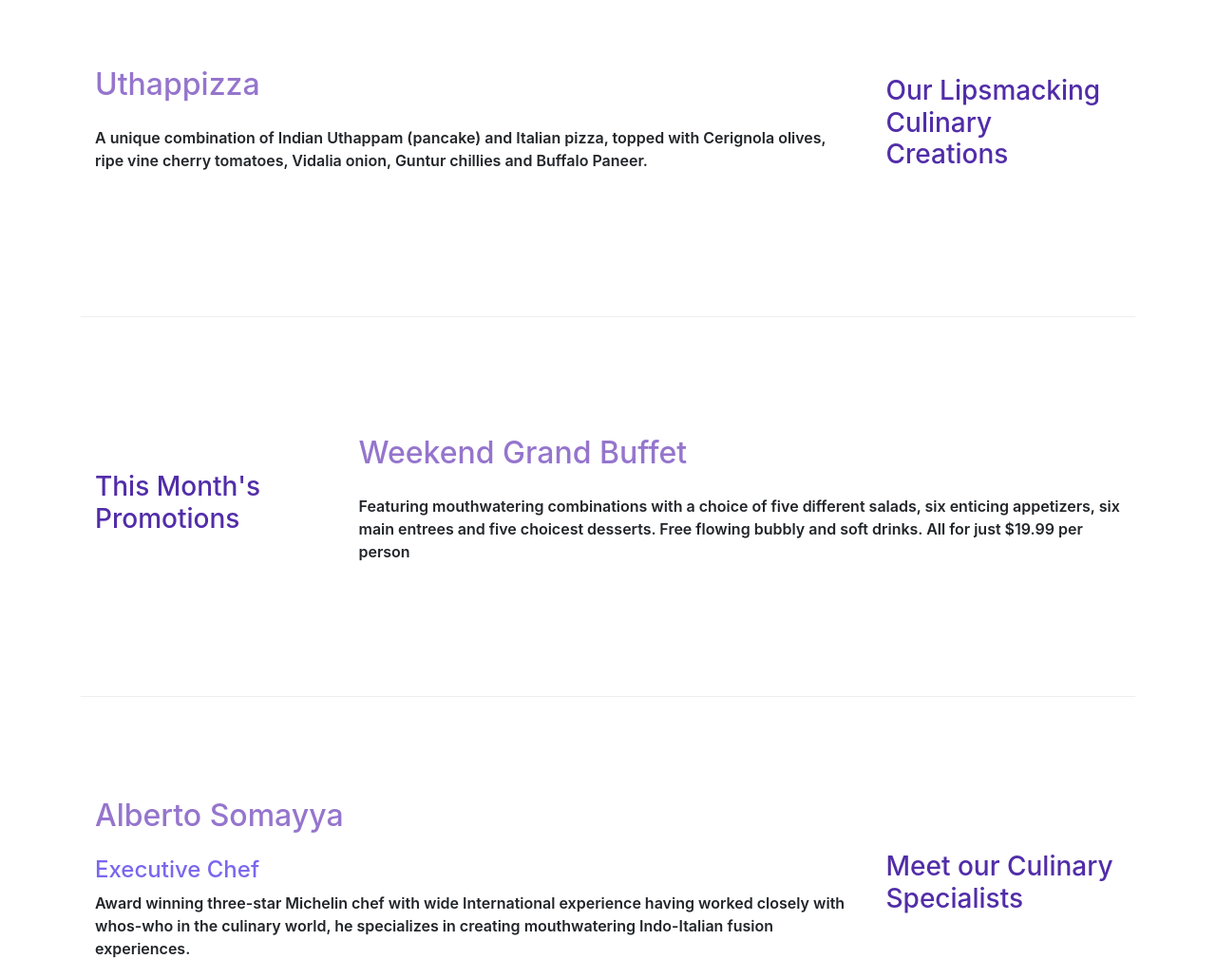
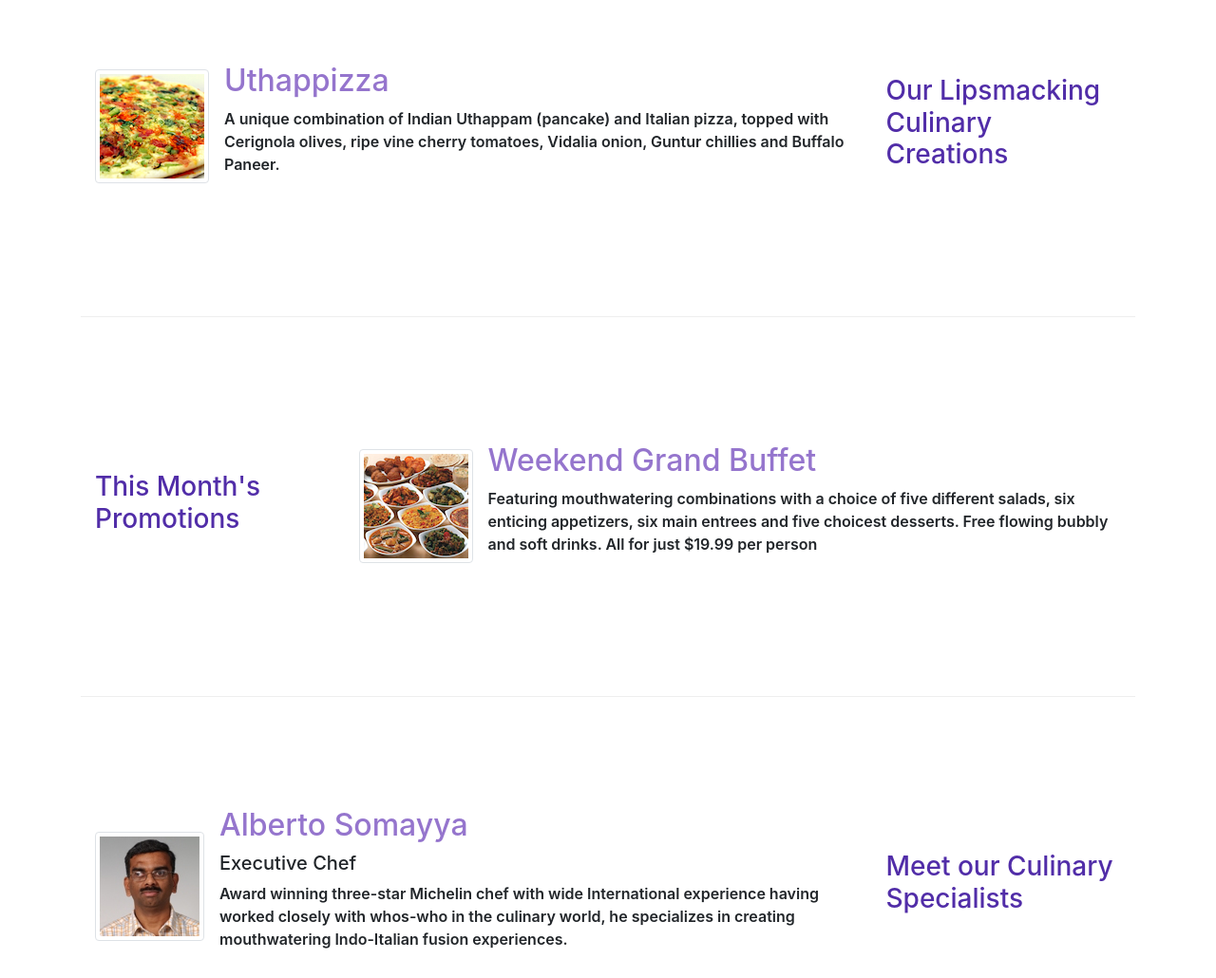
Before and after one commit to ManuSayure/Front-End-Web-UI-Frameworks-and-Tools-Bootstrap4, a website: page Bootstrap4/conFusion/index.html in a window 1280 px wide. Shown: the part 400-1430 px from the top of the page at 95% size. Drawn offline with nearby package versions, Linux system fonts and the light colour scheme.

Commit message:
images and media

```diff
--- a/Bootstrap4/conFusion/css/styles.css
+++ b/Bootstrap4/conFusion/css/styles.css
@@ -37,7 +37,7 @@ body{
 }
 .title-color{
     color:#9575CD ;
-    padding-bottom: 1rem;
+    padding-bottom: 0;
 }
 h3{
     color:#512DA8;
--- a/Bootstrap4/conFusion/index.html
+++ b/Bootstrap4/conFusion/index.html
@@ -19,7 +19,7 @@
 
 <body>
     <nav class="navbar navbar-expand-lg navbar-dark fixed-top">
-        <a class="navbar-brand" href="#">Ristorant Con Fusion</a>
+        <a class="navbar-brand" href="#"><img src="./assets/img/logo.png" width="30" height="41"></a>
         <button class="navbar-toggler" type="button" data-toggle="collapse" data-target="#navbarNav" aria-controls="navbarNav" aria-expanded="false" aria-label="Toggle navigation">
           <span class="navbar-toggler-icon"></span>
         </button>
@@ -49,7 +49,9 @@
                     <h1>Ristorante con Fusion</h1>
                     <p>We take inspiration from the World's best cuisines, and create a unique fusion experience. Our lipsmacking creations will tickle your culinary senses!</p>
                 </div>
-                <div class="col-12 col-sm">
+                <div class="col-12 col-sm align-self-center">
+                    <img src="./assets/img/logo.png" class="img-fluid">
+
                 </div>
             </div>
         </div>
@@ -61,8 +63,15 @@
                 <h3>Our Lipsmacking Culinary Creations</h3>
             </div>
             <div class="col col-sm order-sm-first col-md">
-                <h2  class="title-color">Uthappizza</h2>
-                <p>A unique combination of Indian Uthappam (pancake) and Italian pizza, topped with Cerignola olives, ripe vine cherry tomatoes, Vidalia onion, Guntur chillies and Buffalo Paneer.</p>
+                <div class="media">
+                    <img class="d-flex mr-3 img-thumbnail align-self-center" src="./assets/img/uthappizza.png">
+                    <div class="media-body">
+                        <h2  class="title-color mt-0">Uthappizza</h2>
+                    <p  class="d-none d-sm-block">A unique combination of Indian Uthappam (pancake) and Italian pizza, topped with Cerignola olives, ripe vine cherry tomatoes, Vidalia onion, Guntur chillies and Buffalo Paneer.</p>
+                    </div>
+
+                </div>
+
             </div>
         </section>
 
@@ -72,8 +81,15 @@
                 <h3>This Month's Promotions</h3>
             </div>
             <div class="col col-sm col-md">
-                <h2  class="title-color">Weekend Grand Buffet</h2>
-                <p>Featuring mouthwatering combinations with a choice of five different salads, six enticing appetizers, six main entrees and five choicest desserts. Free flowing bubbly and soft drinks. All for just $19.99 per person </p>
+                <div class="media">
+                    <img class="d-flex mr-3 img-thumbnail align-self-center" src="./assets/img/buffet.png">
+                    <div class="media-body">
+                        <h2  class="title-color mt-0">Weekend Grand Buffet</h2>
+                         <p class="d-none d-sm-block">Featuring mouthwatering combinations with a choice of five different salads, six enticing appetizers, six main entrees and five choicest desserts. Free flowing bubbly and soft drinks. All for just $19.99 per person </p>
+                    </div>
+
+                </div>
+
             </div>
         </section>
 
@@ -81,10 +97,18 @@
             <div class="col-12 col-sm-4 col-md-3 order-sm-last">
                 <h3>Meet our Culinary Specialists</h3>
             </div>
-            <div class="col col-sm col-md order-sm-first">
-                <h2  class="title-color">Alberto Somayya</h2>
-                <h4>Executive Chef</h4>
-                <p>Award winning three-star Michelin chef with wide International experience having worked closely with whos-who in the culinary world, he specializes in creating mouthwatering Indo-Italian fusion experiences. </p>
+            <div class="col col-sm order-sm-first col-md">
+                <div class="media">
+                    <img class="d-flex mr-3 img-thumbnail align-self-center" src="./assets/img/alberto.png">
+                    <div class="media-body">
+                            <h2  class="title-color mt-0">Alberto Somayya</h2>
+                             <h5 class="mt-0">Executive Chef</h5>
+                            <p class="d-none d-sm-block">Award winning three-star Michelin chef with wide International experience having worked closely with whos-who in the culinary world, he specializes in creating mouthwatering Indo-Italian fusion experiences. </p>
+                    </div>
+
+                </div>
+
+
             </div>
         </section>
     </main>
```
Also changed, not shown: Bootstrap4/conFusion/aboutus.html (+3 -2 lines), Bootstrap4/conFusion/assets/img/alberto.png (added), Bootstrap4/conFusion/assets/img/buffet.png (added), Bootstrap4/conFusion/assets/img/logo.png (added), Bootstrap4/conFusion/assets/img/uthappizza.png (added), 1 other file.
